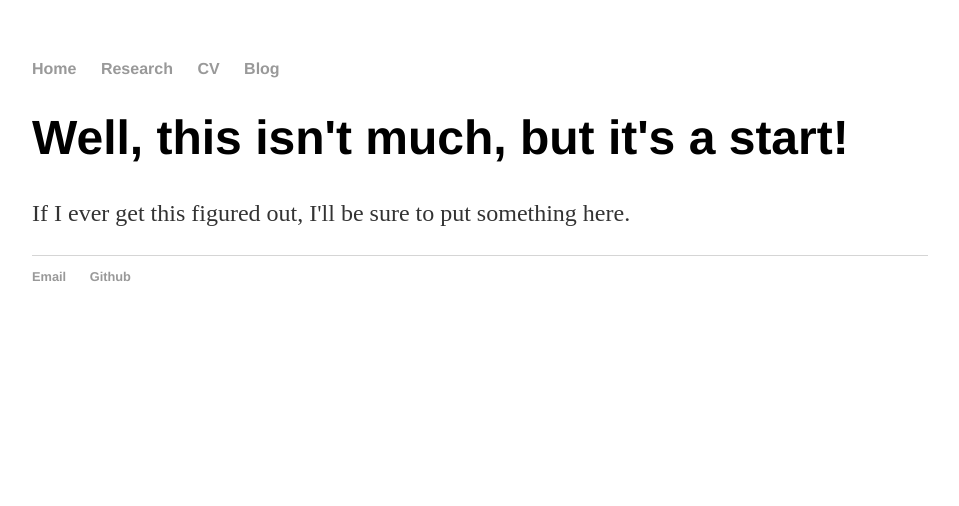
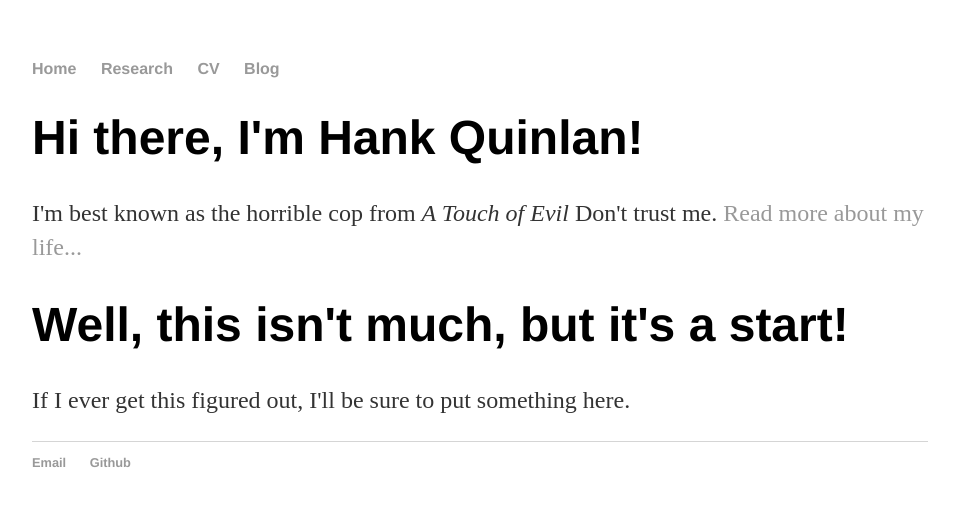
Before and after one commit to edunford/edunford.github.io, a Jekyll site: the page built from index.html, in a window 1280 px wide. Shown: the top 506 px of the page, without its empty margins (160-1119 px from the left). Built offline with Jekyll 4.4.1, drawn with Linux system fonts in a browser that asks for light colours.

Commit message:
Update index.html

```diff
--- a/index.html
+++ b/index.html
@@ -1,30 +1,13 @@
-<!DOCTYPE html>
-<html>
-	<head>
-		<title> Eric Dunford </title>
-		<!-- link to main stylesheet -->
-		<link rel="stylesheet" type="text/css" href="/css/main.css">
-	</head>
-	<body>
-		<nav>
-    		<ul>
-        		<li><a href="/">Home</a></li>
-	        	<li><a href="/about">Research</a></li>
-        		<li><a href="/cv">CV</a></li>
-        		<li><a href="/blog">Blog</a></li>
-    		</ul>
-		</nav>
-		<div class="container">
-    		<div class="blurb">
-        		<h1> Well, this isn't much, but it's a start!</h1>
-				<p>If I ever get this figured out, I'll be sure to put something here. </p>
-    		</div><!-- /.blurb -->
-		</div><!-- /.container -->
-		<footer>
-    		<ul>
-        		<li><a href="mailto:edunford@umd.edu">Email</a></li>
-        		<li><a href="https://github.com/edunford">Github</a></li>
-			</ul>
-		</footer>
-	</body>
-</html>
+---
+layout: default
+title: Eric Dunford
+---
+<div class="blurb">
+	<h1>Hi there, I'm Hank Quinlan!</h1>
+	<p>I'm best known as the horrible cop from <em>A Touch of Evil</em> Don't trust me. <a href="/about">Read more about my life...</a></p>
+</div><!-- /.blurb -->
+
+<div class="blurb">
+        <h1> Well, this isn't much, but it's a start!</h1>
+	<p>If I ever get this figured out, I'll be sure to put something here. </p>
+ </div><!-- /.blurb -->
```
